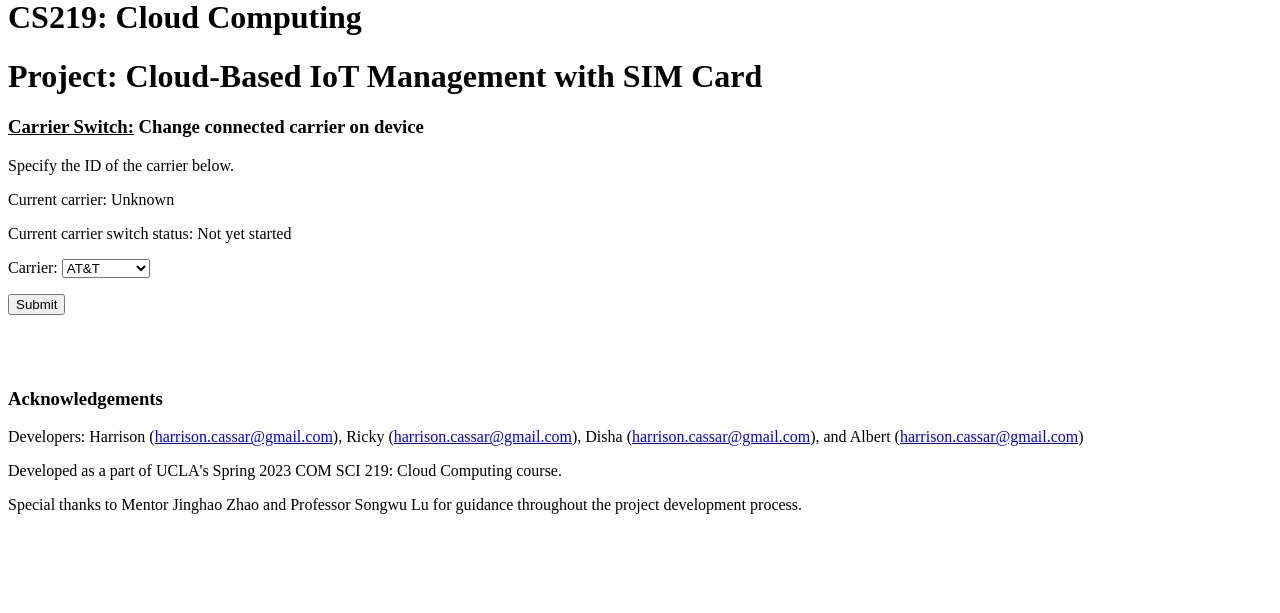
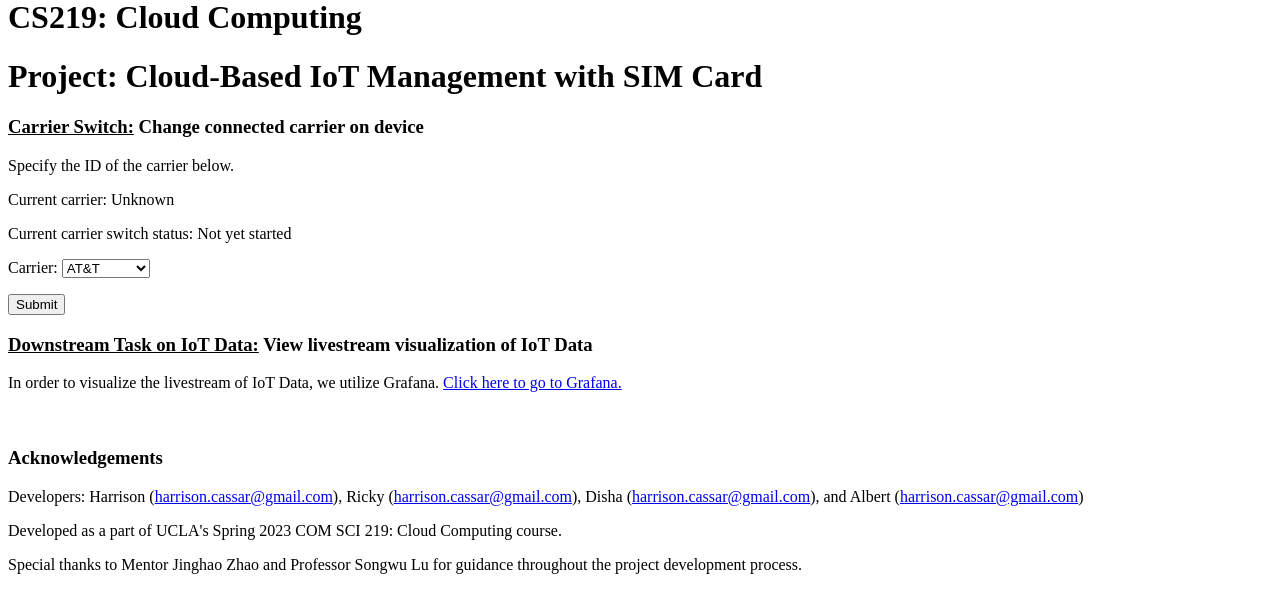
Before and after one commit to harrisonCassar/CS219-Cloud-IoT-Management-SIM-Card, a Flask app: page / in a window 1280 px wide. Shown: the part 22-635 px from the top of the page. Run offline with Flask 2, Linux system fonts and the light colour scheme; some libraries are stand-ins or nearby versions.

Commit message:
Add link to Grafana homepage to Flask server page.

```diff
--- a/flask_server/app.py
+++ b/flask_server/app.py
@@ -21,6 +21,8 @@ from confluent_kafka import Producer
 DIR_PATH = os.path.dirname(os.path.realpath(__file__))
 DEFAULT_KAFKA_ADDRESS = "kafka"
 DEFAULT_KAFKA_PORT = 29092
+DEFAULT_GRAFANA_ADDRESS = "localhost" # Grafana exposes itself on the host at port 3000
+DEFAULT_GRAFANA_PORT = 3000
 KAFKA_TOPIC_DOWNSTREAM_REQUESTS = 'downstream-request'
 
 ######################## Helper functions #######################
@@ -88,8 +90,7 @@ def about():
 
 @app.route('/grafana')
 def grafana_home():
-    # TODO: Attempt to get Grafana going.
-    return redirect('http://localhost:3000/')
+    return redirect(f'http://localhost:{DEFAULT_GRAFANA_PORT}')
 
 
 ## routines
--- a/flask_server/templates/index.html
+++ b/flask_server/templates/index.html
@@ -28,6 +28,9 @@
         </form>
       </div>
 
+    <h3><u>Downstream Task on IoT Data:</u> View livestream visualization of IoT Data</h3>
+    In order to visualize the livestream of IoT Data, we utilize Grafana. <a href="http://localhost:8000/grafana">Click here to go to Grafana.</a>
+
     <br>
     <br>
     <br>
--- a/todos.txt
+++ b/todos.txt
@@ -5,4 +5,5 @@ Required TODOs:
 
 Desirable TODOs:
 - Live/auto-refresh on status (not sure where we need to push the status/state, but if its to a Flask endpoint, that's ideal, since we already have that set-up).
-- Filler "About Us" and "Background" pages for the project. Just can be basic text.
+- Add multiple sensors of a certain type (i.e. multiple IMU sensors) (likely let's add a device ID into the Kafka message?)
+- Add "About Us" and "Background" pages for the project. Just can be basic text.
```
